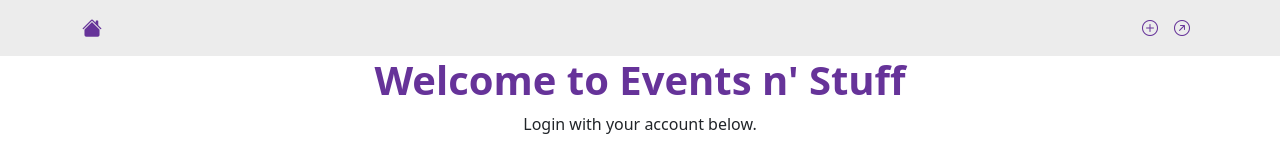
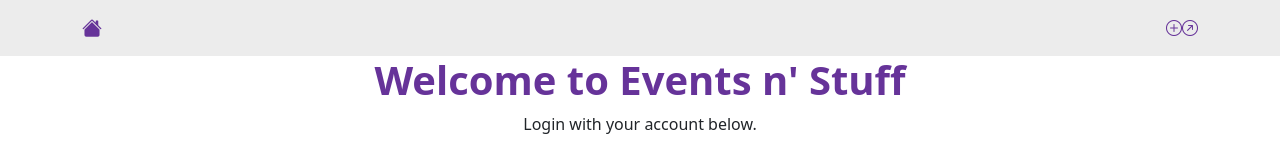
Before and after one commit to ajsur1017/events-n-stuff-FRONTEND, a React (Create React App) app: page /login in a window 1280 px wide. Shown: the top 150 px of the page. Built offline with nearby package versions, Linux system fonts and the light colour scheme; no server answers.

Commit message:
fixed header links

```diff
--- a/src/App.css
+++ b/src/App.css
@@ -382,7 +382,9 @@ input.loginButton {
   color: rgb(102, 51, 153);
 }
 
-
+.cc{
+  background-color:gray;
+}
 .hidden{
   display: none;
 }
--- a/src/components/Header.js
+++ b/src/components/Header.js
@@ -31,13 +31,12 @@ function Header(props) {
 
   //If User Logged Out
   const noUser = (
-    <>
-      <Nav.Item>
-        <Nav.Link href="/signup" style={{ color: `${colorNavItem}` }}><i className={"bi-plus-circle"} style={{ color: `${colorNavItem}` }}></i></Nav.Link>
-      </Nav.Item>
-      <Nav.Item>
-        <Nav.Link href="/login" style={{ color: `${colorNavItem}` }}><i className={"bi-arrow-up-right-circle"} style={{ color: `${colorNavItem}`}}></i></Nav.Link >
-      </Nav.Item>
+    <><Link to="/signup">
+      <Nav.Item style={{ color: `${colorNavItem}` }}><i className={"bi-plus-circle"} style={{ color: `${colorNavItem}` }}></i>
+      </Nav.Item></Link>
+      <Link to="/login">
+      <Nav.Item style={{ color: `${colorNavItem}` }}><i className={"bi-arrow-up-right-circle"} style={{ color: `${colorNavItem}`}}></i>
+      </Nav.Item></Link>
     </>
   )
 
```
